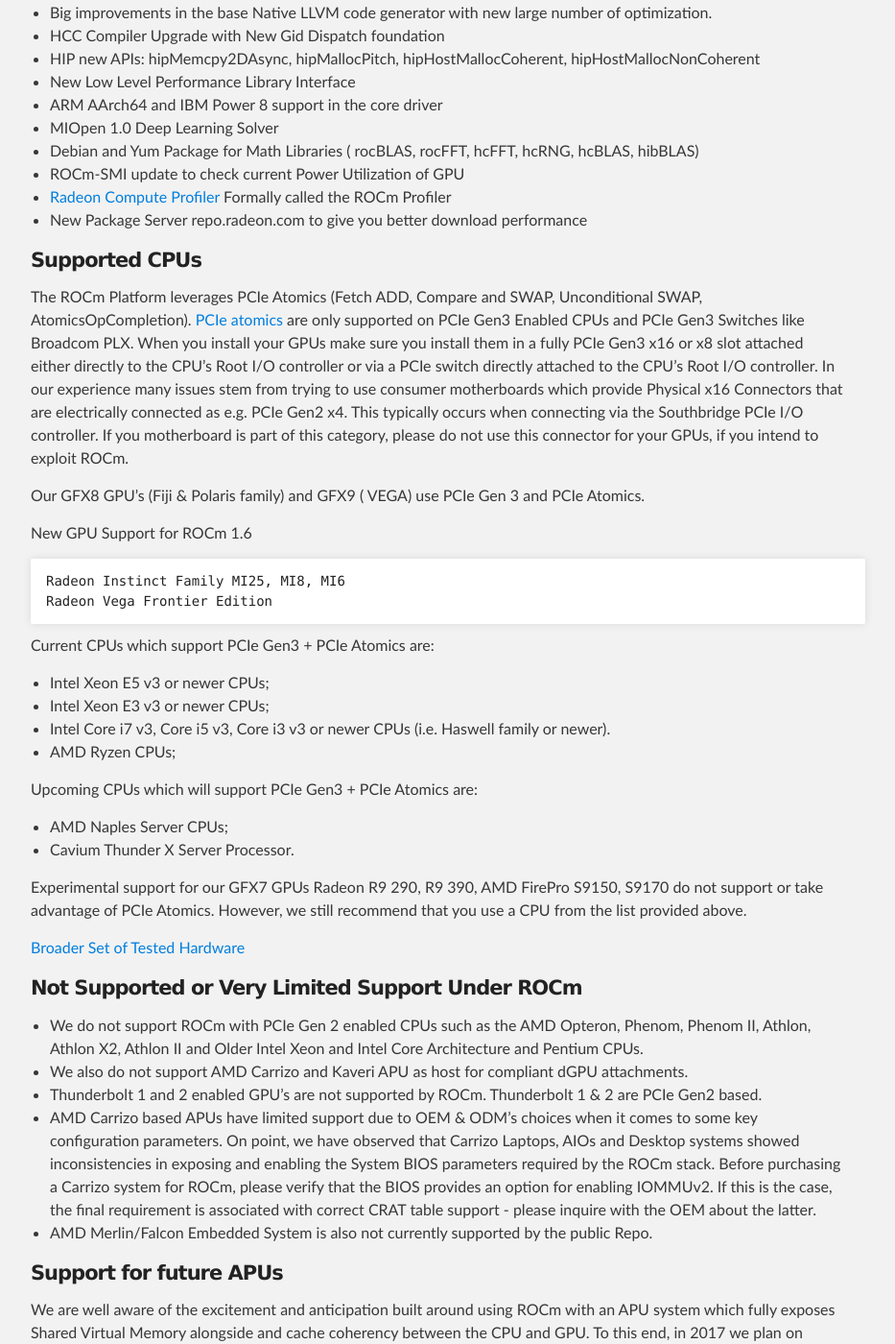
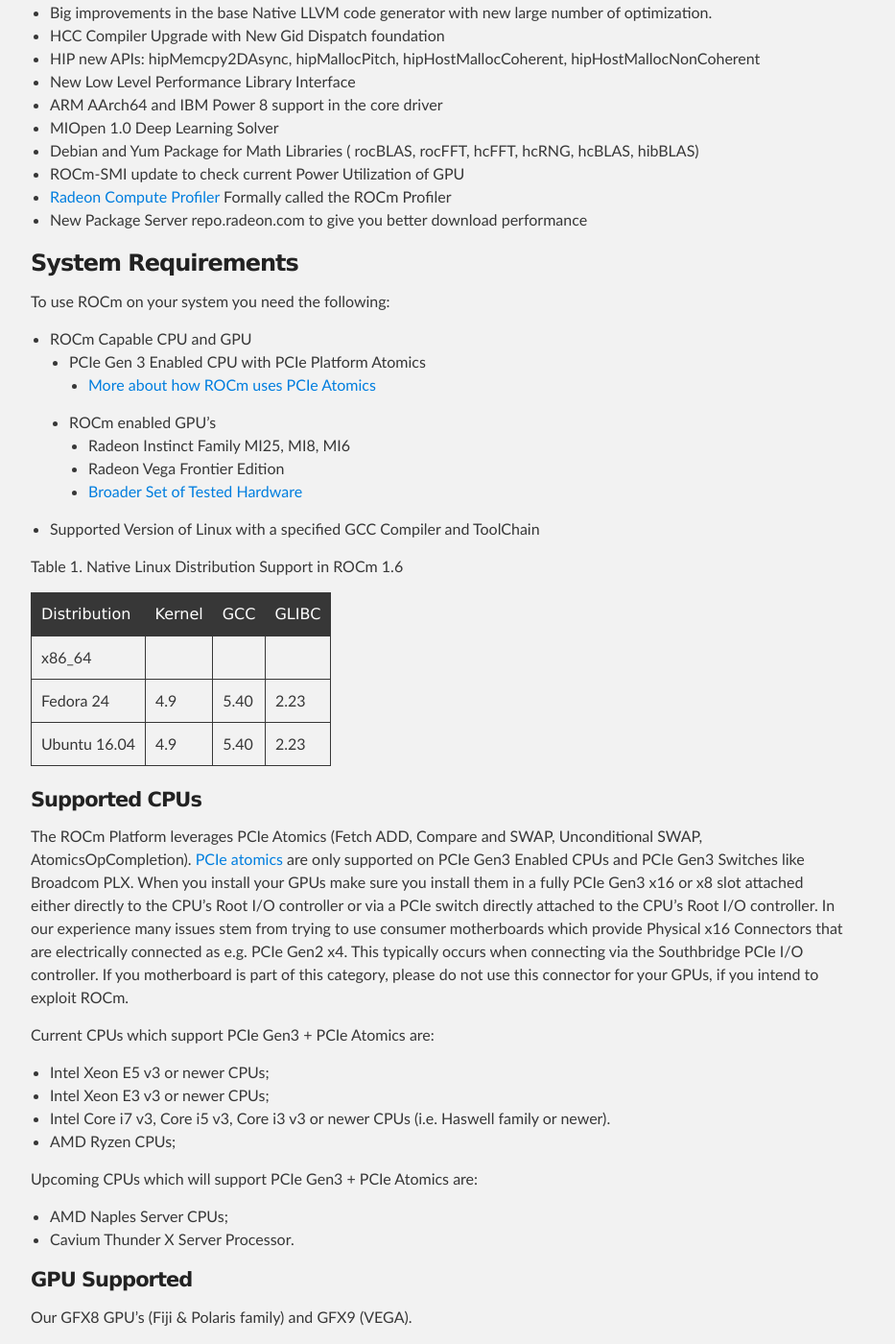
Before and after one commit to ROCm/ROCm.github.io, a Jekyll site: the page built from install.md, in a window 1280 px wide and 1400 px high, scrolled down 960 px. Shown: the whole window at 96% size, without its empty margins (183-1116 px from the left). Built offline with Jekyll 4.4.1, drawn with Linux system fonts in a browser that asks for light colours; some of the changed text lies outside the part shown.

Commit message:
Update install.md

```diff
--- a/install.md
+++ b/install.md
@@ -44,6 +44,27 @@
 * [Radeon Compute Profiler](https://github.com/GPUOpen-Tools/RCP) Formally called the ROCm Profiler
 * New Package Server repo.radeon.com to give you better download performance
 
+### System Requirements
+
+To use ROCm on your system you need the following:
+* ROCm Capable CPU and GPU
+	* PCIe Gen 3 Enabled CPU with PCIe Platform Atomics
+		* [More about how ROCm uses PCIe Atomics](https://rocm.github.io/ROCmPCIeFeatures.html)
+	* ROCm enabled GPU's
+		* Radeon Instinct Family MI25, MI8, MI6
+		* Radeon Vega Frontier Edition
+		* [Broader Set of Tested Hardware](hardware.md)
+* Supported Version of Linux with a specified GCC Compiler and ToolChain
+
+
+Table 1. Native Linux Distribution Support in ROCm  1.6
+
+|Distribution	|Kernel	|GCC	|GLIBC	|
+|:--------------|:------|:------|:------|
+|x86_64		|	|	|       |
+|Fedora 24 	|4.9	|5.40	|2.23   |
+|Ubuntu 16.04	|4.9	|5.40	|2.23   |
+
 #### Supported CPUs
 The ROCm Platform leverages PCIe Atomics (Fetch ADD, Compare and SWAP,
 Unconditional SWAP, AtomicsOpCompletion).
@@ -58,13 +79,6 @@
 Southbridge PCIe I/O controller. If you motherboard is part of this category,
 please do not use this connector for your GPUs, if you intend to exploit ROCm.
 
-Our GFX8 GPU's (Fiji & Polaris family) and GFX9 ( VEGA)  use PCIe Gen 3 and PCIe Atomics.
-
-New GPU Support for ROCm 1.6
-
-	Radeon Instinct Family MI25, MI8, MI6
-	Radeon Vega Frontier Edition
-
 Current CPUs which support PCIe Gen3 + PCIe Atomics are:
   * Intel Xeon E5 v3 or newer CPUs;
   * Intel Xeon E3 v3 or newer CPUs;
@@ -74,6 +88,15 @@
 Upcoming CPUs which will support PCIe Gen3 + PCIe Atomics are:
   * AMD Naples Server CPUs;
   * Cavium Thunder X Server Processor.
+
+#### GPU Supported
+
+Our GFX8 GPU's (Fiji & Polaris family) and GFX9 (VEGA).
+
+New GPU Support for ROCm 1.6
+
+	Radeon Instinct Family MI25, MI8, MI6
+	Radeon Vega Frontier Edition
 
 Experimental support for our GFX7 GPUs Radeon R9 290, R9 390, AMD FirePro S9150, S9170 do not support or
 take advantage of PCIe Atomics. However, we still recommend that you use a CPU
```
